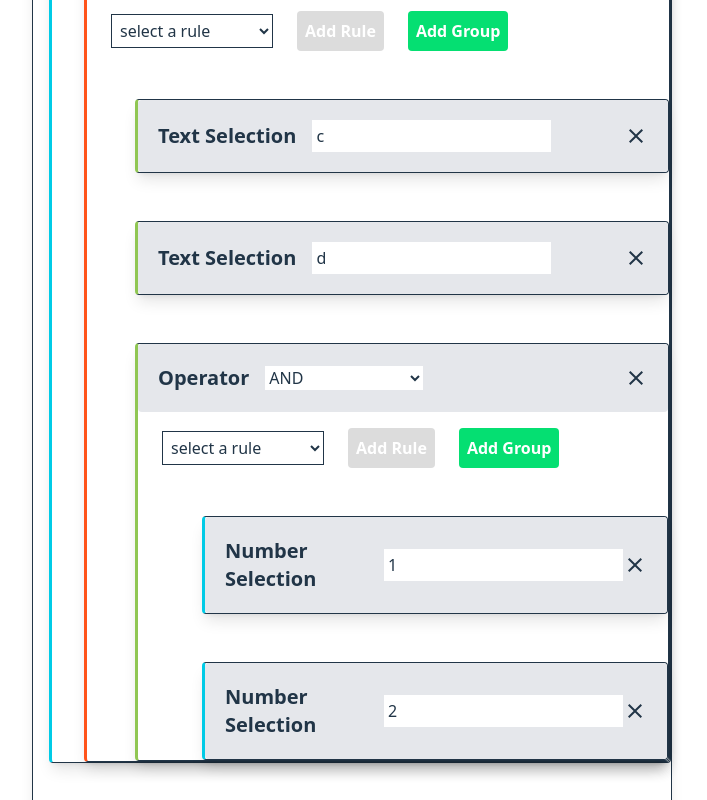
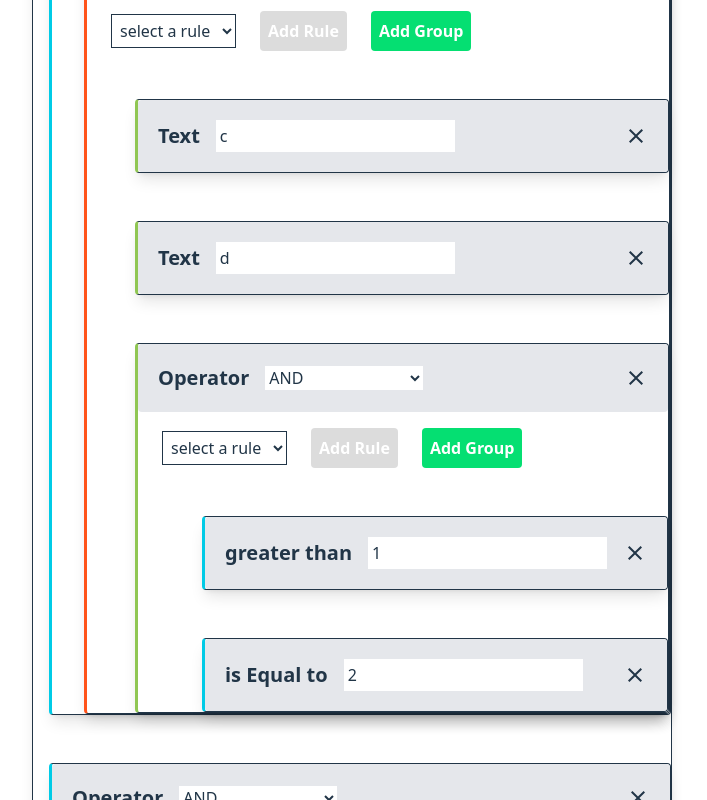
Before and after one commit to redwanatef/svelte-query-builder, a Svelte app: page / in a window 1280 px wide. Shown: the part 940-1740 px from the top of the page, without its empty margins (288-995 px from the left). Built offline with nearby package versions, Linux system fonts and the light colour scheme.

Commit message:
feat:  added some new rules

```diff
--- a/src/components/QueryBuilder.svelte
+++ b/src/components/QueryBuilder.svelte
@@ -1,9 +1,8 @@
 <script lang="ts">
-  import { qb } from "../config";
   import type { RuleSet } from "../types";
   import QueryBuilderGroup from "./QueryBuilderGroup.svelte";
 
-  let query: RuleSet = $state({
+  let defaultQuery: RuleSet = $state({
     operatorIdentifier: "OR",
     children: [
       {
@@ -40,11 +39,11 @@
                 operatorIdentifier: "AND",
                 children: [
                   {
-                    identifier: "num",
+                    identifier: "num gt",
                     value: 1,
                   },
                   {
-                    identifier: "num",
+                    identifier: "num eq",
                     value: 2,
                   },
                 ],
@@ -75,5 +74,5 @@
 </script>
 
 <div class="pb-4 w-[50%] mx-auto">
-  <QueryBuilderGroup {qb} currentNode={query} child={false} />
+  <QueryBuilderGroup child={false} currentNode={defaultQuery} />
 </div>
--- a/src/components/QueryBuilderGroup.svelte
+++ b/src/components/QueryBuilderGroup.svelte
@@ -4,13 +4,16 @@
     OperatorDefinition,
     QueryBuilderGroupProps,
     Rule,
+    RuleDefinition,
     RuleSet,
   } from "../types";
+
+  import { defaultConfig } from "../config";
   import QueryBuilderChild from "./QueryBuilderChild.svelte";
   import QueryBuilderGroup from "./QueryBuilderGroup.svelte";
 
   let {
-    qb,
+    qb = defaultConfig,
     currentNode,
     parentNode,
     child = false,
@@ -22,6 +25,10 @@
 
   const isRuleSet = (child: RuleSet | Rule): child is RuleSet => {
     return (child as RuleSet).operatorIdentifier !== undefined;
+  };
+
+  const getRuleTitle = (rules: RuleDefinition[], identifier: string) => {
+    return rules.find((rule) => rule.identifier === identifier)?.name;
   };
 
   const handleNode = (
@@ -41,17 +48,10 @@
     let newNode;
 
     if (type === "rule") {
-      if (selectedRule === "number") {
-        newNode = {
-          identifier: "num",
-          value: 0,
-        };
-      } else if (selectedRule === "text") {
-        newNode = {
-          identifier: "txt",
-          value: "",
-        };
-      }
+      newNode = {
+        identifier: selectedRule,
+        value: 0,
+      };
     } else if (type === "group") {
       newNode = {
         operatorIdentifier: "AND",
@@ -80,8 +80,9 @@
       <div class="flex items-center gap-6 pl-6">
         <select class="p-1 border cursor-pointer" bind:value={selectedRule}>
           <option disabled selected value="">select a rule</option>
-          <option value="text">text selection</option>
-          <option value="number">number selection</option>
+          {#each qb.rules as rule}
+            <option value={rule.identifier}>{rule.name}</option>
+          {/each}
         </select>
 
         <button
@@ -106,15 +107,16 @@
       {/each}
     {:else if currentNode.identifier === "txt"}
       <QueryBuilderChild
-        title="Text Selection"
+        title="Text"
         type="text"
         bind:value={currentNode.value}
         {handleNode}
         parent={currentIndex >= 0}
       />
-    {:else if currentNode.identifier === "num"}
+    {:else if currentNode.identifier.includes("num")}
       <QueryBuilderChild
-        title="Number Selection"
+        title={getRuleTitle(qb.rules, currentNode.identifier) ||
+          "Number Selection"}
         type="number"
         bind:value={currentNode.value}
         {handleNode}
--- a/src/config.ts
+++ b/src/config.ts
@@ -1,8 +1,8 @@
 import Input from "./components/Input.svelte";
 import NumberSelection from "./components/NumberSelection.svelte";
-import type { QueryBuilderConfig } from "./types";
+import type { QueryBuilderConfig, RuleSet } from "./types.ts";
 
-export const qb: QueryBuilderConfig = {
+export const defaultConfig: QueryBuilderConfig = {
   operators: [
     {
       name: "AND",
@@ -16,13 +16,25 @@ export const qb: QueryBuilderConfig = {
   rules: [
     {
       identifier: "txt",
-      name: "Text Selection",
+      name: "Text",
       component: Input,
       initialValue: "",
     },
     {
-      identifier: "num",
-      name: "Number Selection",
+      identifier: "num eq",
+      name: "is Equal to",
+      component: NumberSelection,
+      initialValue: 10,
+    },
+    {
+      identifier: "num gt",
+      name: "greater than",
+      component: NumberSelection,
+      initialValue: 10,
+    },
+    {
+      identifier: "num lt",
+      name: "Less than",
       component: NumberSelection,
       initialValue: 10,
     },
--- a/src/types.ts
+++ b/src/types.ts
@@ -19,10 +19,7 @@ export interface OperatorDefinition {
 export interface RuleDefinition {
   identifier: string;
   name: string;
-  component:
-    | Component<{ value: string }>
-    | Component<{ value: number }>
-    | string;
+  component: Component<{ value: any }> | string;
   initialValue?: any;
 }
 
@@ -47,7 +44,7 @@ export type QueryBuilderChildProps = {
 };
 
 export type QueryBuilderGroupProps = {
-  qb: QueryBuilderConfig;
+  qb?: QueryBuilderConfig;
   parentNode?: RuleSet;
   currentNode: RuleSet | Rule;
   child: boolean;
```
